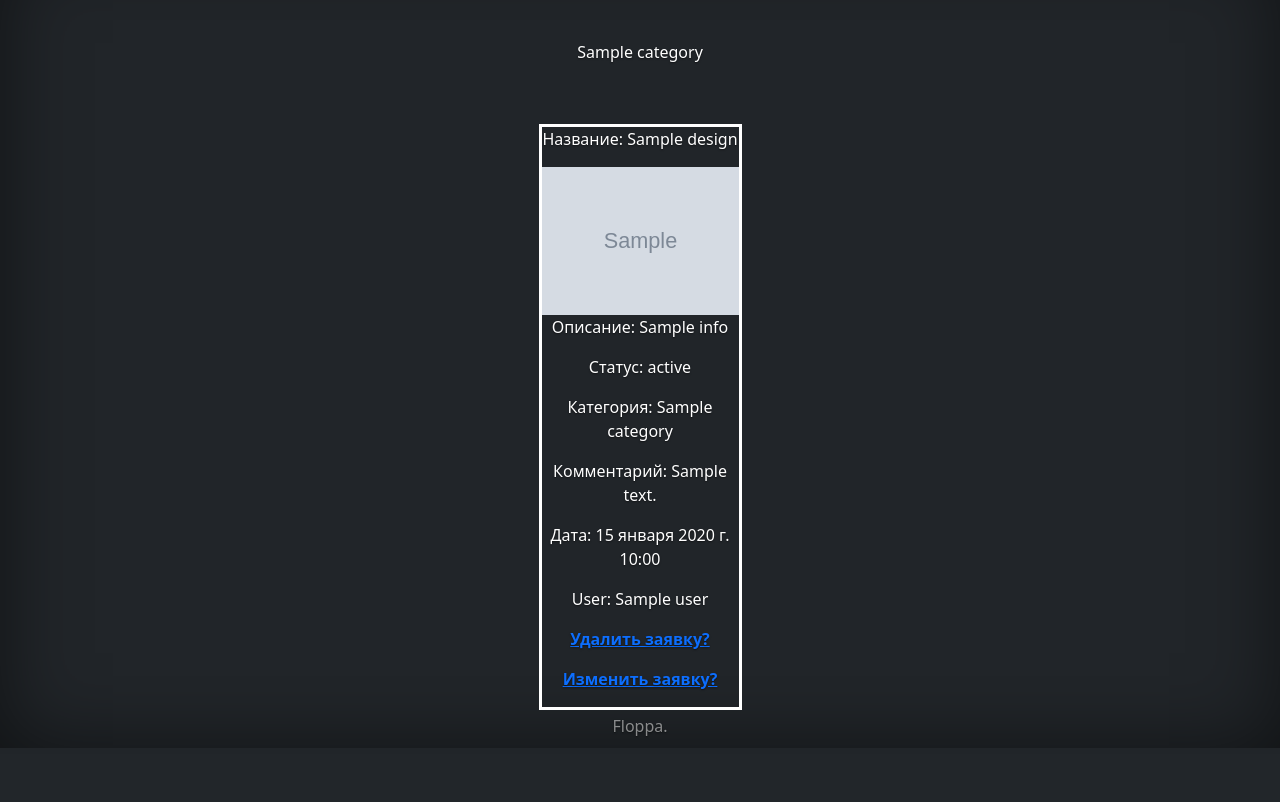
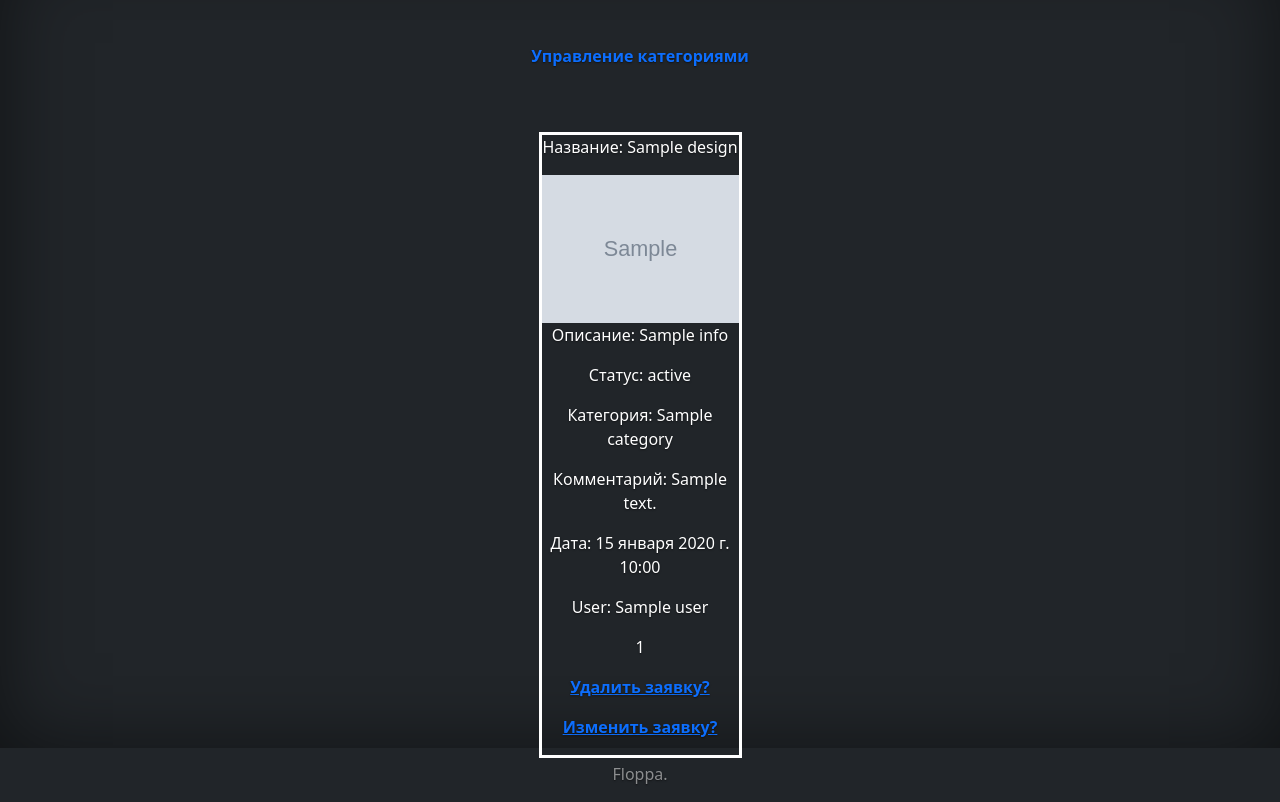
Before and after one commit to bebra678/Django_Praktika_1, a Django app: template catalog/templates/catalog/post_control.html in a window 1280 px wide. Shown: the part 52-854 px from the top of the page. Before the commit the page ends 800 px from the top, so only its background shows below. Run offline with Django 4.2, Linux system fonts and the light colour scheme; tables that the repository leaves empty hold one stand-in row (values such as "Sample post"); the template is opened without the code that fills it: values that come from a table or form of the project are taken from there, most other values are stand-ins (such as "Sample title", 1, 10 or a date in 2020); grey boxes marked "Sample" are stand-in pictures; parts of the project's set-up code (start-up, migrations or seed data) failed here and were passed over.

Commit message:
add urls

```diff
--- a/catalog/templates/catalog/post_control.html
+++ b/catalog/templates/catalog/post_control.html
@@ -20,6 +20,8 @@
           {%if user.is_staff %}
             <a class="nav-link fw-bold py-1 px-0 active" href="{% url 'post_control' %}">Контроль
                 заявок</a>
+            <a class="nav-link fw-bold py-1 px-0" href="{% url 'category_control' %}">Управление
+                категориями</a>
           {%endif%}
           <a class="nav-link fw-bold py-1 px-0" href="{% url 'add_post' %}">Создать заявку</a>
           <a class="nav-link fw-bold py-1 px-0" href="{% url 'add_category' %}">Создать
@@ -34,8 +36,8 @@
   </header>
 
     <div class="text-center" style="margin-top:40px; margin-bottom:40px">
-        <p><a href="#"></a>{{category}}</p>
       <form method="get" id="filter">
+          <p><a class="nav-link fw-bold py-1 px-0" href="{% url 'category_control' %}">Управление категориями</a></p>
         {{ filter.form.as_p }}
         <input type="submit" class="filter-button">
       </form>
@@ -52,6 +54,7 @@
           <p>Комментарий: {{ design.comment }}</p>
           <p>Дата: {{ design.date }} </p>
           <p>User: {{ design.user }} </p>
+          <p>{{ category.id }}</p>
           <p><a href="{% url 'delete_post' design.id %}"><strong>Удалить заявку?</strong></a></p>
           {% if design.status == "new" %}
             <p><a href="{% url 'update_form_new' design.id %}"><strong>Изменить заявку?</strong></a></p>
--- a/catalog/urls.py
+++ b/catalog/urls.py
@@ -11,10 +11,12 @@ urlpatterns = [
     path('personal-area/', views.my_post, name='personal_area'),
     path('delete/<int:pk>/', permission_required('change_post')(views.DeletePost.as_view())
          , name='delete_post'),
-    path('delete-category/<int:pk>/', permission_required('change_post')
-    (views.DeleteCategory.as_view()), name='delete_category'),
+    path('delete-category/<int:pk>/', permission_required('change_post')(
+        views.DeleteCategoryView.as_view())
+         , name='delete_category'),
     path('delete-by-user/<int:pk>/', views.DeletePostByUser.as_view(), name='delete_post_by_user'),
     path('post-control/', views.post_control, name='post_control'),
+    path('category-control/', views.CategoryControl.as_view(), name='category_control'),
     path('update-post-new/<int:pk>/', permission_required('change_post')(
         views.PostUpdateNew.as_view())
          , name='update_form_new'),
```
